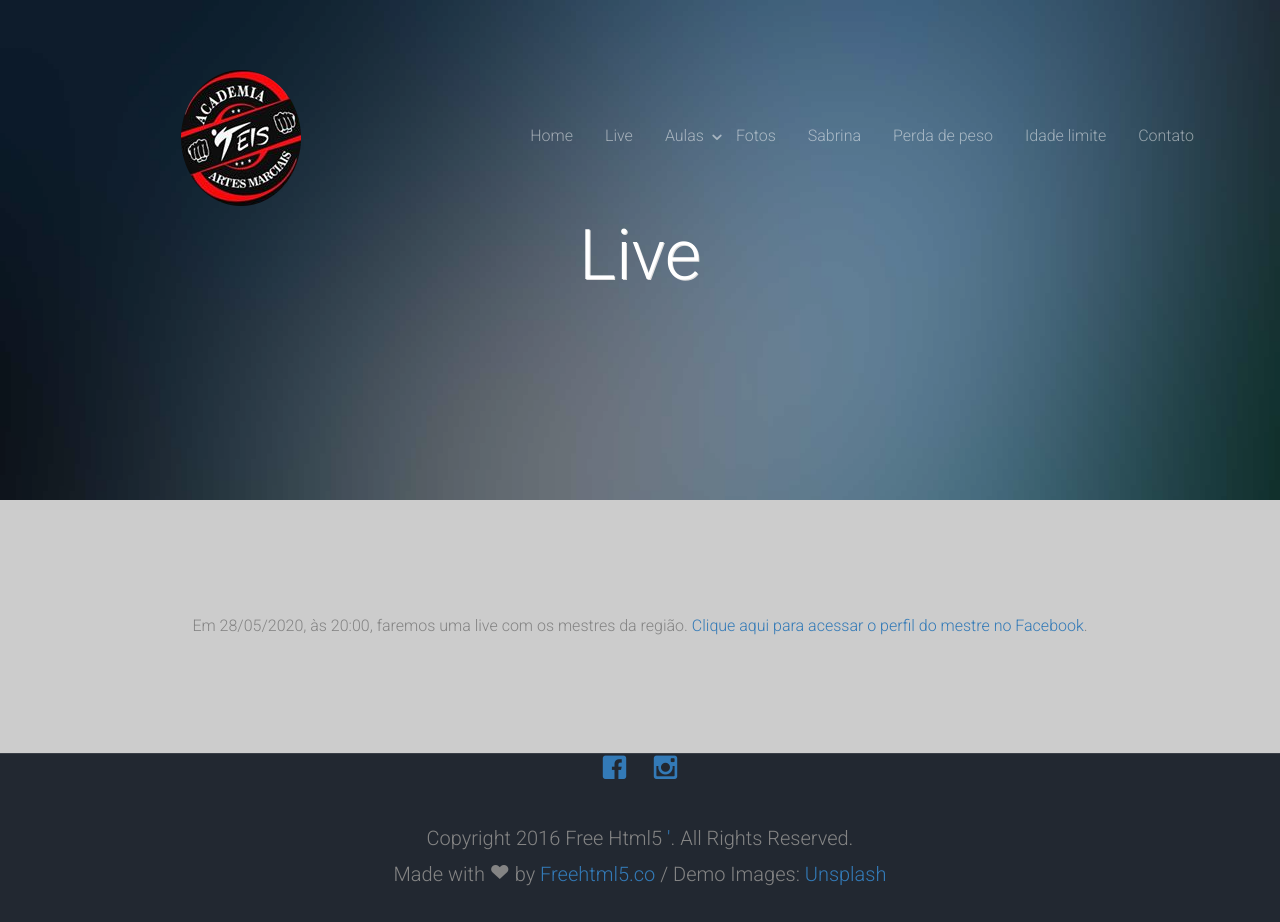
After one commit to andreterceiro/teis.com.br, a PHP site: page /live.php in a window 1280 px wide. The commit adds this page. Run offline with PHP 8.4, Linux system fonts and the light colour scheme; some libraries are stand-ins or nearby versions; some web fonts are replaced.

Commit message:
Adcionando uma pagina a respeito de uma live no Facebook

```diff
--- a/css/style.css
+++ b/css/style.css
@@ -1386,3 +1386,7 @@ figure {
 }
 
 /*# sourceMappingURL=style.css.map */
+marquee a{
+    font-size: 25px;
+    color: #FF0000;
+}
--- a/index.php
+++ b/index.php
@@ -65,6 +65,7 @@
 			</div>
 		</div>
 		<!-- end:fh5co-hero -->
+                <marquee><a href="live.php">Live no Facebook</a></marquee>
 		<div id="fh5co-schedule-section" class="fh5co-lightgray-section">
 			<div class="container">
 				<div class="row">
--- /dev/null
+++ b/live.php
@@ -0,0 +1,109 @@
+<!DOCTYPE html>
+<!--[if lt IE 7]>      <html class="no-js lt-ie9 lt-ie8 lt-ie7"> <![endif]-->
+<!--[if IE 7]>         <html class="no-js lt-ie9 lt-ie8"> <![endif]-->
+<!--[if IE 8]>         <html class="no-js lt-ie9"> <![endif]-->
+<!--[if gt IE 8]><!--> <html class="no-js"> <!--<![endif]-->
+	<head>
+        <?php require_once("header.php"); ?>
+  <!--
+	//////////////////////////////////////////////////////
+
+	FREE HTML5 TEMPLATE
+	DESIGNED & DEVELOPED by FREEHTML5.CO
+
+	Website: 		http://freehtml5.co/
+	Email: 			info@freehtml5.co
+	Twitter: 		http://twitter.com/fh5co
+	Facebook: 		https://www.facebook.com/fh5co
+
+	//////////////////////////////////////////////////////
+	 -->
+		<?php require_once("header2.php"); ?>
+	</head>
+	<?php
+		$mobile = false;
+		if (strpos($_SERVER['HTTP_USER_AGENT'], 'obile') > -1 ) {
+			$mobile=true;
+		}
+
+		$firefox = false;
+		if (strpos($_SERVER['HTTP_USER_AGENT'], 'irefox') > -1 ) {
+			$firefox=true;
+		}
+    ?>
+	<body>
+		<div id="fh5co-wrapper">
+		<div id="fh5co-page">
+		<div id="fh5co-header">
+			<header id="fh5co-header-section">
+				<div class="container">
+					<div class="nav-header">
+						<a href="#" class="js-fh5co-nav-toggle fh5co-nav-toggle"><i></i></a>
+						<h1><a href="index.php"><img  <?php if ($firefox && !$mobile) { echo 'style="margin-left: -500px "' ;} elseif(! $mobile) { echo 'style="margin-left: -800px "' ;} ?> src="images/logo2.png" /></a></h1>
+						<!-- START #fh5co-menu-wrap -->
+						<nav id="fh5co-menu-wrap" role="navigation">
+							<?php require_once("menu.php"); ?>
+						</nav>
+					</div>
+				</div>
+			</header>
+		</div>
+		<!-- end:fh5co-header -->
+		<div class="fh5co-parallax" style="background-image: url(images/home-image-3.jpg);" data-stellar-background-ratio="0.5">
+			<div class="overlay"></div>
+			<div class="container">
+				<div class="row">
+					<div class="col-md-8 col-md-offset-2 col-sm-12 col-sm-offset-0 col-xs-12 col-xs-offset-0 text-center fh5co-table">
+						<div class="fh5co-intro fh5co-table-cell animate-box">
+							<h1 class="text-center">Live</h1>
+						</div>
+					</div>
+				</div>
+			</div>
+		</div><!-- end: fh5co-parallax -->
+		<!-- end:fh5co-hero -->
+		<div id="fh5co-contact">
+			<div class="container">
+					<div class="row">
+						<div class="col-md-12 animate-box">
+							<div class="row" style="font-family: Roboto, Arial, sans-serif !important">
+								Em 28/05/2020, às 20:00, faremos uma live com os mestres da região. <a target="_blank" href="https://www.facebook.com/marcos.teis.7">Clique aqui para acessar o perfil do mestre no Facebook</a>.
+							</div>
+						</div>
+					</div>
+			</div>
+		</div>
+		<!-- END fh5co-contact -->
+
+
+		<footer>
+			<div class="row copy-right" style="background-color: #222831; border-top: 1px solid rgba(255, 255, 255, 0.1)">
+				<div class="col-md-6 col-md-offset-3 text-center">
+					<p class="fh5co-social-icons">
+						<a href="https://www.facebook.com/teis.academia/"><i class="icon-facebook2"></i></a>
+						<a href="https://www.instagram.com/teis.academia/"><i class="icon-instagram"></i></a>
+						<!--<a href="#"><i class="icon-youtube"></i></a>-->
+					</p>
+					<p>Copyright 2016 Free Html5 <a href="#">'</a>. All Rights Reserved. <br>Made with <i class="icon-heart3"></i> by <a href="http://freehtml5.co/" target="_blank">Freehtml5.co</a> / Demo Images: <a href="https://unsplash.com/" target="_blank">Unsplash</a></p>
+				</div>
+			</div>
+		</footer>
+	</div>
+	<!-- END fh5co-page -->
+	</div>
+	<!-- END fh5co-wrapper -->
+
+	<!-- Global site tag (gtag.js) - Google Analytics -->
+	<script async src="https://www.googletagmanager.com/gtag/js?id=UA-143754760-1"></script>
+	<script>
+	  window.dataLayer = window.dataLayer || [];
+	  function gtag(){dataLayer.push(arguments);}
+	  gtag('js', new Date());
+
+	  gtag('config', 'UA-143754760-1');
+	</script>
+
+
+	<?php require_once("javascript.php"); ?>
+	</body>
+</html>
--- a/menu.php
+++ b/menu.php
@@ -2,6 +2,7 @@
 								<li>
 									<a href="index.php">Home</a>
 								</li>
+								<li><a href="live.php">Live</a></li>
 								<li>
 									<a href="#" class="fh5co-sub-ddown">Aulas</a>
 									 <ul class="fh5co-sub-menu">
```
